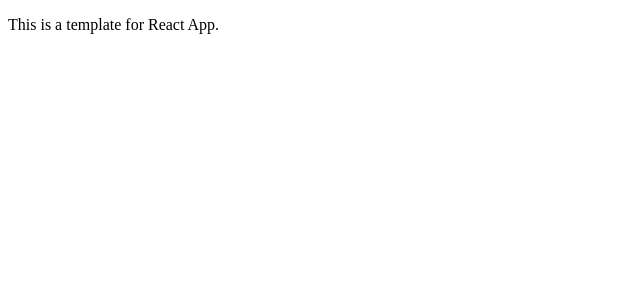
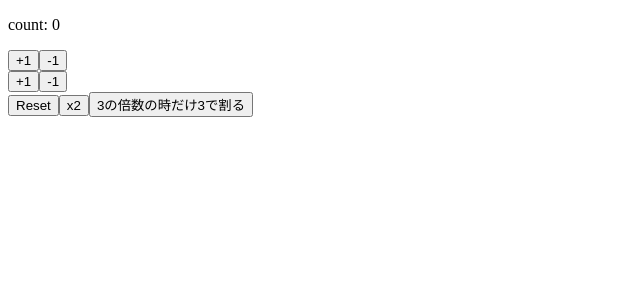
Before and after one commit to tohara007/react-hooks-101, a React (Create React App) app: page / in a window 1280 px wide. Shown: the top 300 px of the page, without its empty margins (0-640 px from the left). Built offline with nearby package versions, Linux system fonts and the light colour scheme.

Commit message:
my first React Hook with useState

```diff
--- a/src/App.js
+++ b/src/App.js
@@ -1,8 +1,53 @@
+import React, { useState } from 'react'
+
 const App = () => {
+  const [count, setCount] = useState(0)
+
+  const increment = () => setCount(count + 1)
+  const decrement = () => setCount(count - 1)
+
+  const increment2 = () => setCount(precount => precount + 1)
+  const decrement2 = () => setCount(precount => precount - 1)
+
+  const reset = () => setCount(0)
+  const double = () => setCount(precount => precount * 2)
+  // 自前で考えたver（合っていた）
+  // const onethird = () => {
+  //   if (count % 3 === 0) {
+  //     setCount(count / 3)
+  //   }
+  // }
+  // 答えver
+  // const onethird = () => setCount(precount => {
+  //   if (precount % 3 === 0) {
+  //     return precount / 3
+  //   } else {
+  //     return precount
+  //   }
+  // })
+  const onethird = () => setCount(precount =>
+    precount % 3 === 0 ? precount / 3 : precount
+  )
+
   return (
-    <div>
-      <p>This is a template for React App.</p>
-    </div>
+    <>
+      <div>
+        <p>count: {count}</p>
+      </div>
+      <div>
+        <button onClick={increment}>+1</button>
+        <button onClick={decrement}>-1</button>
+      </div>
+      <div>
+        <button onClick={increment2}>+1</button>
+        <button onClick={decrement2}>-1</button>
+      </div>
+      <div>
+        <button onClick={reset}>Reset</button>
+        <button onClick={double}>x2</button>
+        <button onClick={onethird}>3の倍数の時だけ3で割る</button>
+      </div>
+    </>
   )
 }
 
```
